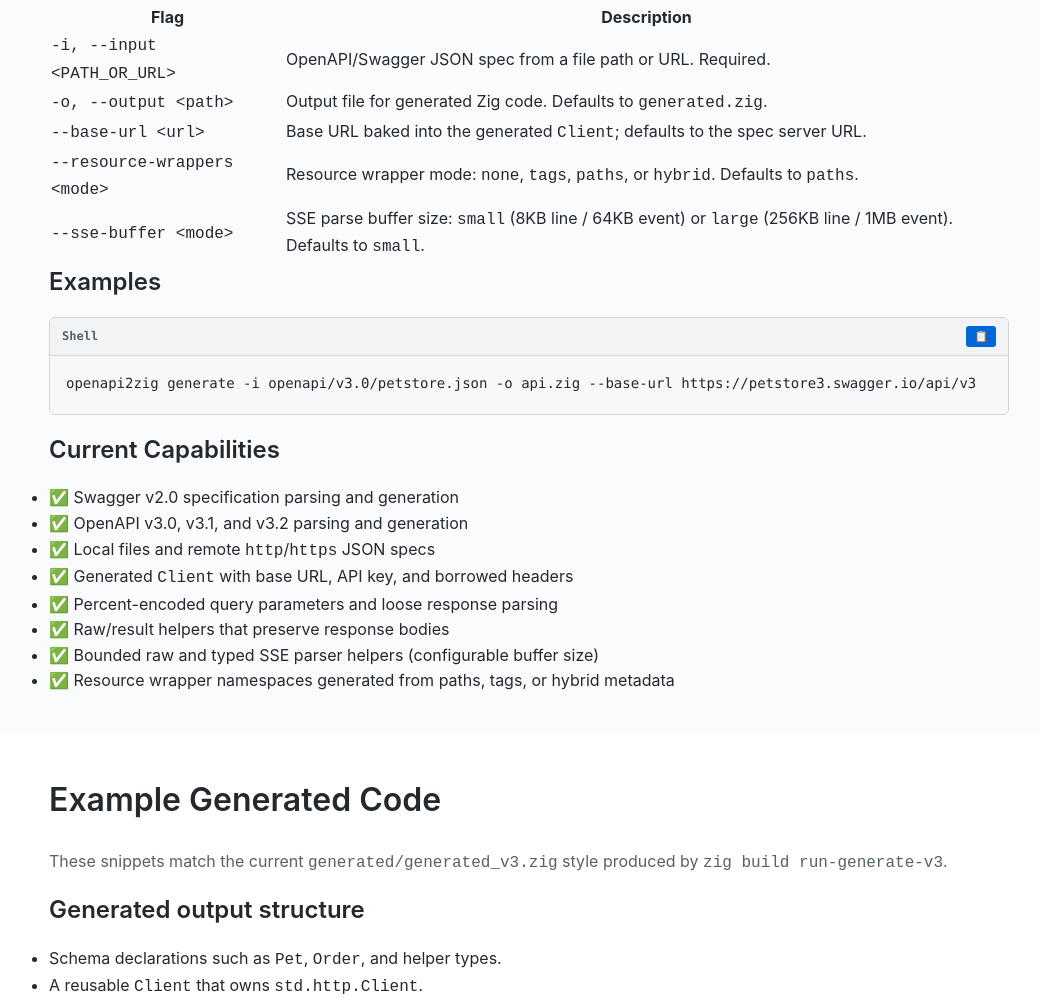
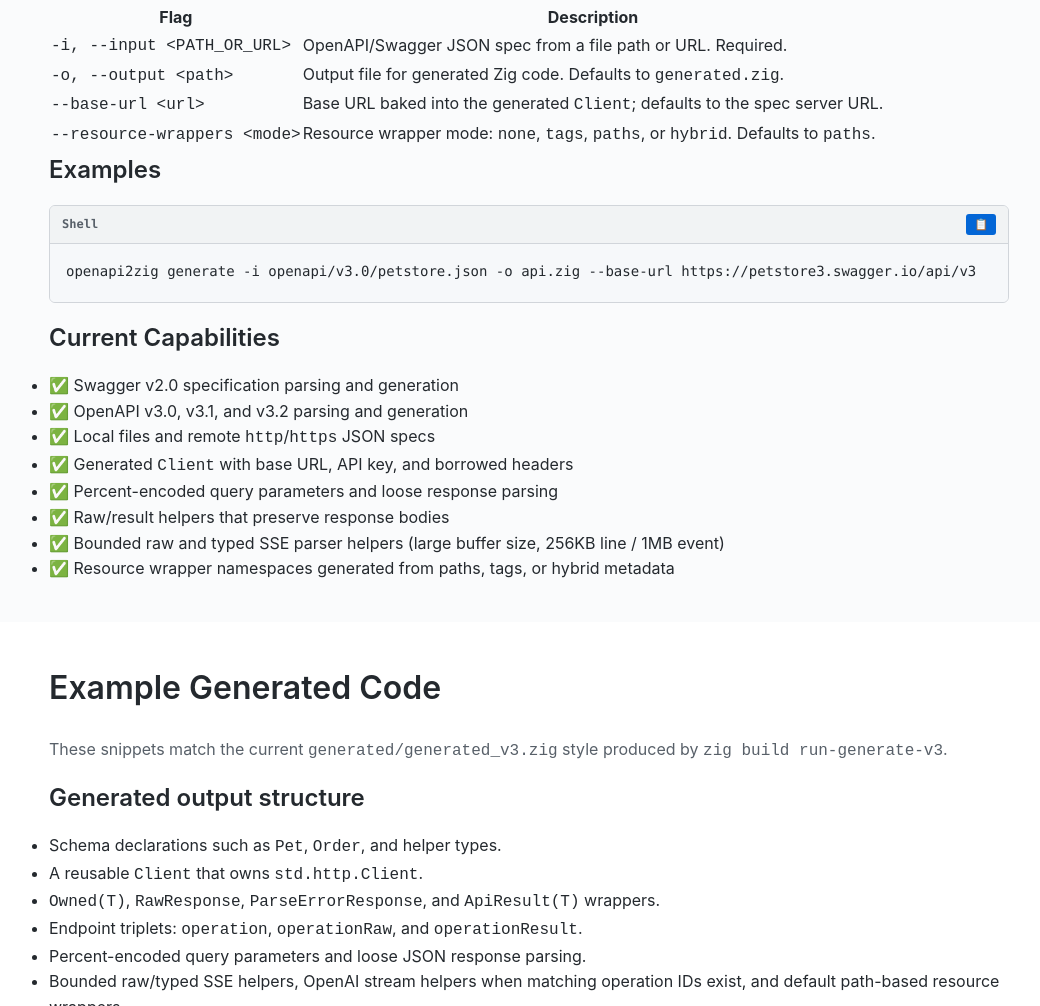
Before and after one commit to christianhelle/openapi2zig, a plain HTML site: page docs/index.html in a window 1280 px wide. Shown: the part 3949-4955 px from the top of the page, without its empty margins (111-1151 px from the left). Drawn offline with Linux system fonts and the light colour scheme.

Commit message:
update README and docs to remove sse-buffer flag references

```diff
--- a/docs/index.html
+++ b/docs/index.html
@@ -424,10 +424,7 @@ zig build</code></pre>
                 <td><code>--resource-wrappers &lt;mode&gt;</code></td>
                 <td>Resource wrapper mode: <code>none</code>, <code>tags</code>, <code>paths</code>, or <code>hybrid</code>. Defaults to <code>paths</code>.</td>
               </tr>
-              <tr>
-                <td><code>--sse-buffer &lt;mode&gt;</code></td>
-                <td>SSE parse buffer size: <code>small</code> (8KB line / 64KB event) or <code>large</code> (256KB line / 1MB event). Defaults to <code>small</code>.</td>
-              </tr>
+
             </tbody>
           </table>
 
@@ -448,7 +445,7 @@ zig build</code></pre>
             <li>✅ Generated <code>Client</code> with base URL, API key, and borrowed headers</li>
             <li>✅ Percent-encoded query parameters and loose response parsing</li>
             <li>✅ Raw/result helpers that preserve response bodies</li>
-            <li>✅ Bounded raw and typed SSE parser helpers (configurable buffer size)</li>
+            <li>✅ Bounded raw and typed SSE parser helpers (large buffer size, 256KB line / 1MB event)</li>
             <li>✅ Resource wrapper namespaces generated from paths, tags, or hybrid metadata</li>
           </ul>
         </div>
```
Also changed, not shown: README.md.
